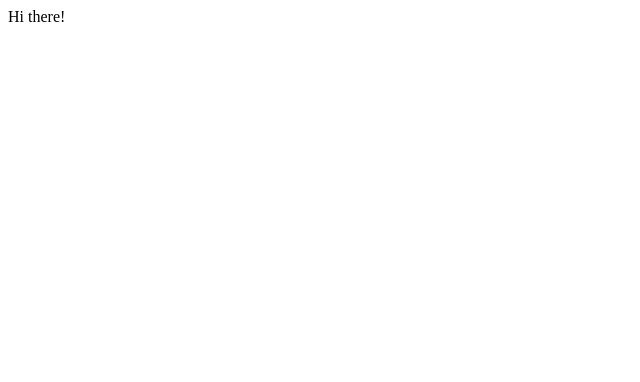
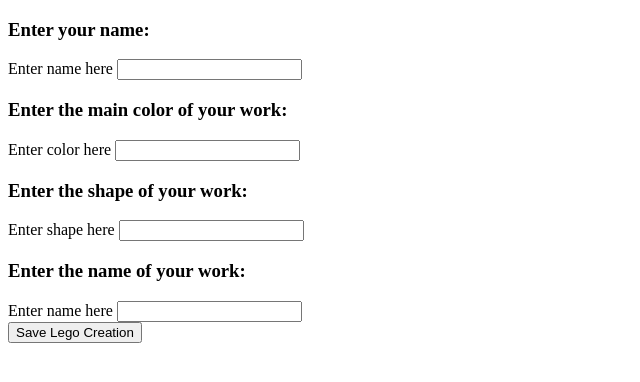
Before and after one commit to CBailey589/Book-3-User-Input-Exercises, a plain HTML site: page src/index.html in a window 1280 px wide. Shown: the whole page, without its empty margins (0-640 px from the left). Drawn offline with Linux system fonts and the light colour scheme.

Commit message:
lego creation form HTML created in index.html

```diff
--- a/src/index.html
+++ b/src/index.html
@@ -8,7 +8,45 @@
     <link rel="stylesheet" href="style/style.css">
 </head>
 <body>
-    <div>Hi there!</div>
+    <Section id="legoCreationInfoForm" class="form">
+        <article id="creatorName" class="formSection">
+            <h3 id="creatorNameHeader" class="formSectionHeader">
+                Enter your name:
+            </h3>
+            <label for="creatorNameInput">Enter name here</label>
+            <input type="text" id="creatorNameInput" class="formInput">
+        </article>
+
+        <article id="workColor" class="formSection">
+            <h3 id="workColorHeader" class="formSectionHeader">
+                Enter the main color of your work:
+            </h3>
+            <label for="workColorInput">Enter color here</label>
+            <input type="text" id="workColorInput" class="formInput">
+        </article>
+
+        <article id="workShape" class="formSection">
+            <h3 id="workShapeHeader" class="formSectionHeader">
+                Enter the shape of your work:
+            </h3>
+            <label for="workShapeInput">Enter shape here</label>
+            <input type="text" id="workShapeInput" class="formInput">
+        </article>
+
+        <article id="workName" class="formSection">
+            <h3 id="workNameHeader" class="formSectionHeader">
+                Enter the name of your work:
+            </h3>
+            <label for="workNameInput">Enter name here</label>
+            <input type="text" id="workNameInput" class="formInput">
+        </article>
+
+        <button class="legoFormSave">Save Lego Creation</button>
+    </Section>
+
+
+
+
 
     <script src="scripts/main.mjs"></script>
 </body>
--- a/src/scripts/main.mjs
+++ b/src/scripts/main.mjs
@@ -0,0 +1,7 @@
+const legoCreation = {
+    id: 1,
+    creator: "Per Sun",
+    color: "Black",
+    shape: "Animal",
+    creation: "Black Cow"
+}
```
